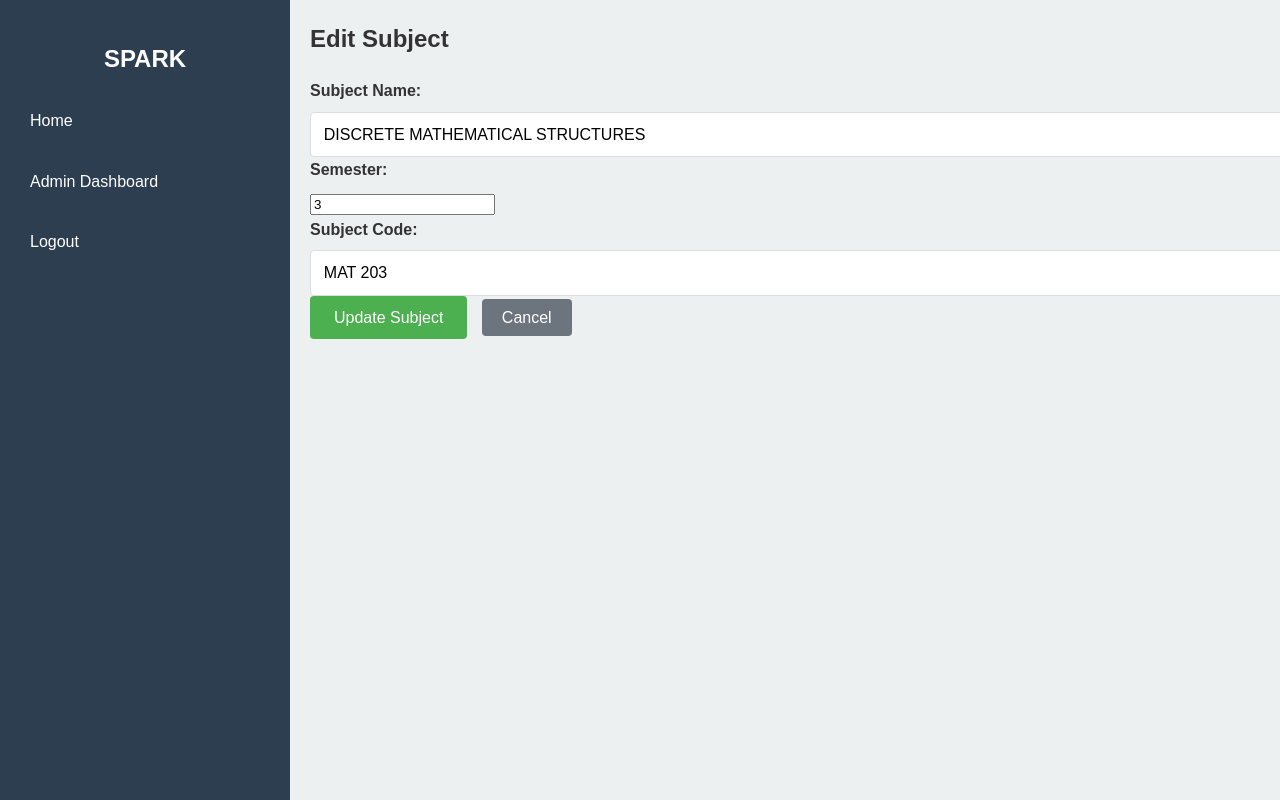
After one commit to AiswaryaPS242/SPARK, a Flask app: page /edit_subject/1 in a window 1280 px wide. The commit adds this page. Run offline with Flask 3, Linux system fonts and the light colour scheme; the visitor is signed in with stand-in values (Sample User, id 1).

Commit message:
admin dashboard updated

```diff
--- a/app.py
+++ b/app.py
@@ -9,6 +9,8 @@ from flask_migrate import Migrate
 from flask import jsonify
 import speech_recognition as sr  # Import the SpeechRecognition library
 import dateparser  # Import the dateparser library
+from flask_admin import Admin
+from flask_admin.contrib.sqla import ModelView
 
 app = Flask(__name__)
 app.secret_key = 'your_secret_key'  # Change this for production security
@@ -19,6 +21,9 @@ app.config['SQLALCHEMY_TRACK_MODIFICATIONS'] = False
 
 db = SQLAlchemy(app)
 migrate = Migrate(app, db)
+
+# Initialize Flask-Admin
+admin = Admin(app, name='Admin Dashboard', template_mode='bootstrap3')
 
 # Database Models
 class User(db.Model):
@@ -76,6 +81,15 @@ class Task(db.Model):
     is_completed = db.Column(db.Boolean, default=False)
     date_created = db.Column(db.DateTime, default=datetime.utcnow)
     user = db.relationship('User', backref='tasks')
+
+# Add models to Flask-Admin
+admin.add_view(ModelView(User, db.session))
+admin.add_view(ModelView(Subject, db.session))
+admin.add_view(ModelView(Module, db.session))
+admin.add_view(ModelView(SelectedSubject, db.session))
+admin.add_view(ModelView(CompletedModule, db.session))
+admin.add_view(ModelView(ExamDate, db.session))
+admin.add_view(ModelView(Task, db.session))
 
 # Reinforcement Learning Environment
 class StudyScheduleEnv:
@@ -689,6 +703,54 @@ def admin_dashboard():
         tasks=tasks
     )
 
+# Add New Subject
+@app.route('/add_subject', methods=['POST'])
+def add_subject():
+    if 'user_id' not in session or not User.query.get(session['user_id']).is_admin:
+        flash('You do not have permission to perform this action.', 'error')
+        return redirect(url_for('admin_dashboard'))
+
+    name = request.form['name']
+    semester = int(request.form['semester'])
+    code = request.form.get('code', None)
+
+    new_subject = Subject(name=name, semester=semester, code=code)
+    db.session.add(new_subject)
+    db.session.commit()
+    flash('Subject added successfully!', 'success')
+    return redirect(url_for('admin_dashboard'))
+
+# Edit Subject
+@app.route('/edit_subject/<int:subject_id>', methods=['GET', 'POST'])
+def edit_subject(subject_id):
+    if 'user_id' not in session or not User.query.get(session['user_id']).is_admin:
+        flash('You do not have permission to perform this action.', 'error')
+        return redirect(url_for('admin_dashboard'))
+
+    subject = Subject.query.get_or_404(subject_id)
+    if request.method == 'POST':
+        subject.name = request.form['name']
+        subject.semester = int(request.form['semester'])
+        subject.code = request.form.get('code', None)
+        db.session.commit()
+        flash('Subject updated successfully!', 'success')
+        return redirect(url_for('admin_dashboard'))
+
+    return render_template('edit_subject.html', subject=subject)
+
+# Delete Subject
+@app.route('/delete_subject/<int:subject_id>', methods=['POST'])
+def delete_subject(subject_id):
+    if 'user_id' not in session or not User.query.get(session['user_id']).is_admin:
+        flash('You do not have permission to perform this action.', 'error')
+        return redirect(url_for('admin_dashboard'))
+
+    subject = Subject.query.get_or_404(subject_id)
+    db.session.delete(subject)
+    db.session.commit()
+    flash('Subject deleted successfully!', 'success')
+    return redirect(url_for('admin_dashboard'))
+
 # Route to add a new task
 @app.route('/add_task', methods=['POST'])
 def add_task():
--- a/static/style.css
+++ b/static/style.css
@@ -460,3 +460,41 @@ button:hover,
 .hidden {
     display: none;
 }
+
+/* Styling for buttons */
+.btn-delete {
+    background-color: #f44336;
+    color: white;
+}
+
+.btn-delete:hover {
+    background-color: #e53935;
+}
+
+.btn-cancel {
+    background-color: #6c757d;
+    color: white;
+    text-decoration: none;
+    padding: 10px 20px;
+    border-radius: 4px;
+    margin-left: 10px;
+}
+
+.btn-cancel:hover {
+    background-color: #5a6268;
+}
+
+/* Edit button styling */
+.btn-edit {
+    background-color: #4CAF50; /* Green */
+    color: white;
+    border: none;
+    padding: 5px 10px;
+    cursor: pointer;
+    border-radius: 4px;
+    margin-right: 5px; /* Add some spacing between buttons */
+}
+
+.btn-edit:hover {
+    background-color: #45a049; /* Darker green */
+}
--- /dev/null
+++ b/templates/edit_subject.html
@@ -0,0 +1,53 @@
+<!DOCTYPE html>
+<html lang="en">
+<head>
+    <meta charset="UTF-8">
+    <meta name="viewport" content="width=device-width, initial-scale=1.0">
+    <title>Edit Subject</title>
+    <link rel="stylesheet" href="{{ url_for('static', filename='style.css') }}">
+</head>
+<body>
+    <div class="app-container">
+        <!-- Sidebar -->
+        <div class="sidebar">
+            <h2>SPARK</h2>
+            <ul>
+                <li><a href="{{ url_for('home') }}">Home</a></li>
+                <li><a href="{{ url_for('admin_dashboard') }}">Admin Dashboard</a></li>
+                <li><a href="{{ url_for('logout') }}">Logout</a></li>
+            </ul>
+        </div>
+
+        <!-- Main Content -->
+        <div class="main-content">
+            <h2>Edit Subject</h2>
+
+            <!-- Flash Messages -->
+            {% with messages = get_flashed_messages(with_categories=true) %}
+                {% if messages %}
+                    {% for category, message in messages %}
+                        <div class="alert alert-{{ category }}">
+                            {{ message }}
+                        </div>
+                    {% endfor %}
+                {% endif %}
+            {% endwith %}
+
+            <!-- Edit Subject Form -->
+            <form action="{{ url_for('edit_subject', subject_id=subject.id) }}" method="POST">
+                <label for="name">Subject Name:</label>
+                <input type="text" id="name" name="name" value="{{ subject.name }}" required>
+
+                <label for="semester">Semester:</label>
+                <input type="number" id="semester" name="semester" value="{{ subject.semester }}" required>
+
+                <label for="code">Subject Code:</label>
+                <input type="text" id="code" name="code" value="{{ subject.code }}">
+
+                <button type="submit">Update Subject</button>
+                <a href="{{ url_for('admin_dashboard') }}" class="btn-cancel">Cancel</a>
+            </form>
+        </div>
+    </div>
+</body>
+</html>
```
Also changed, not shown: templates/admin_dashboard.html (+18 -0 lines).
